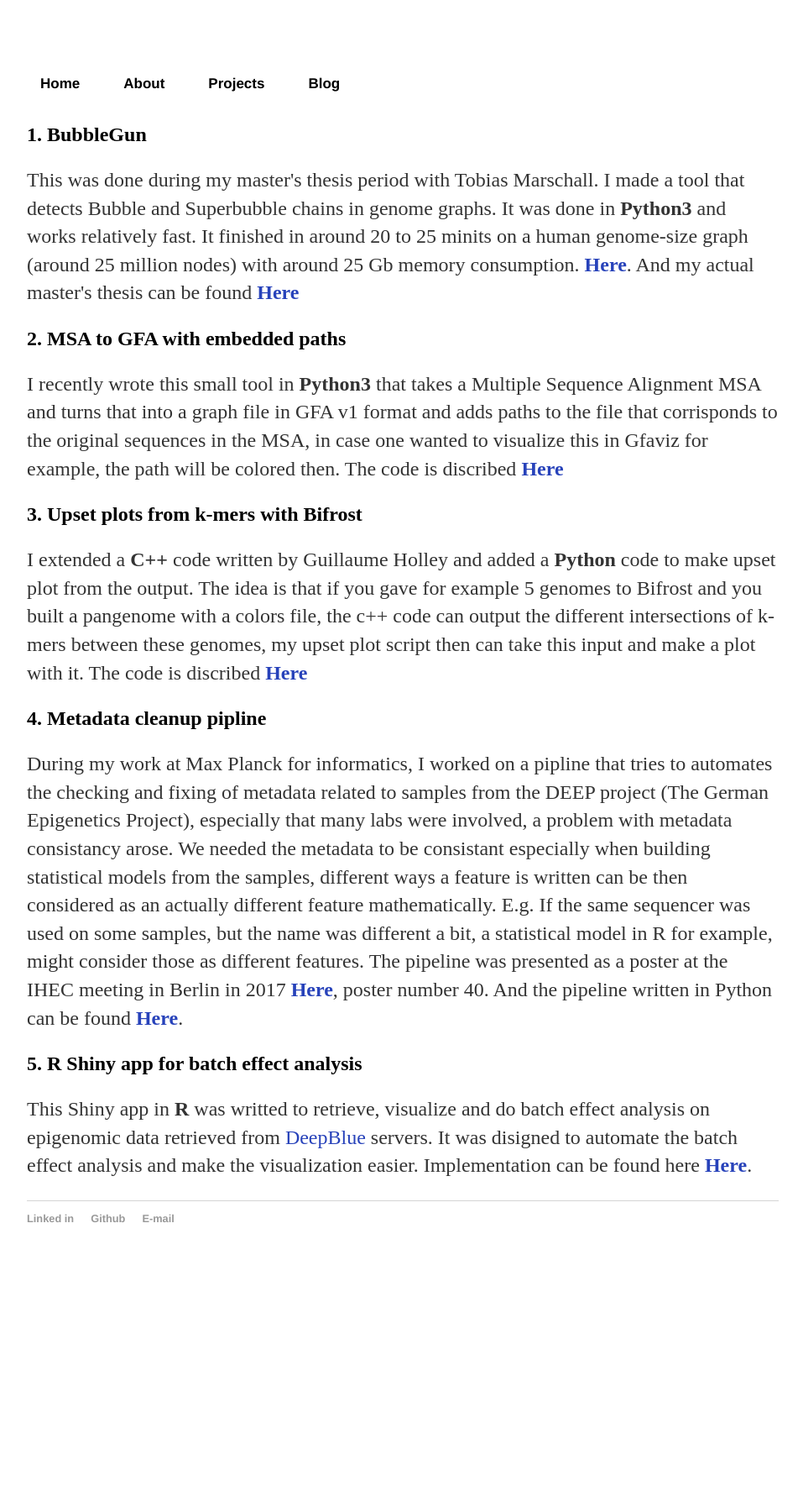
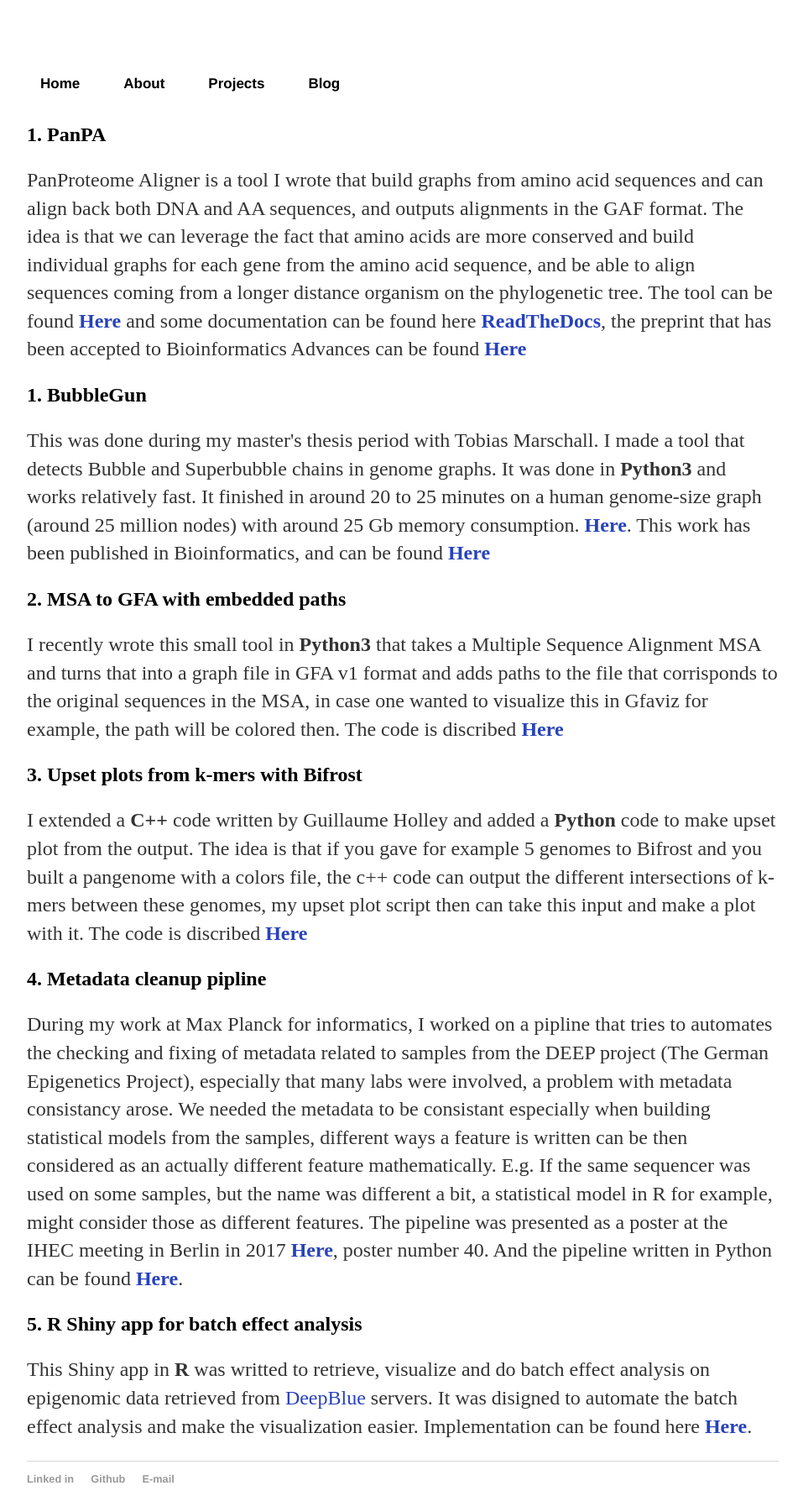
Before and after one commit to fawaz-dabbaghieh/fawaz-dabbaghieh.github.io, a Jekyll site: the page built from projects/index.html, in a window 1280 px wide. Shown: the whole page at 84% size, without its empty margins (160-1117 px from the left). Built offline with Jekyll 4.4.1, drawn with Linux system fonts in a browser that asks for light colours; before the commit the page ends 1490 px from its top, so only the background shows below that.

Commit message:
small updates to the website

```diff
--- a/projects/index.html
+++ b/projects/index.html
@@ -13,9 +13,14 @@ title : About page
 		<li><strong>Batch effect analysis Shiny R</strong></li>
 	</ul> -->
 
+	<h2 id="PanPA">1. PanPA</h2>
+	<p>PanProteome Aligner is a tool I wrote that build graphs from amino acid sequences and can align back both DNA and AA sequences, and outputs alignments in the GAF format. The idea is that we can leverage the fact that amino acids are more conserved and build individual graphs for each gene from the amino acid sequence, and be able to align sequences coming from a longer distance organism on the phylogenetic tree. The tool can be found <a href="https://github.com/fawaz-dabbaghieh/PanPA"><strong>Here</strong></a> and some documentation can be found here <a href="https://panpa-readthedocs.readthedocs.io/en/latest/index.html"><strong>ReadTheDocs</strong></a>, the preprint that has been accepted to Bioinformatics Advances can be found <a href="https://www.biorxiv.org/content/10.1101/2023.01.19.524778v1"><strong>Here</strong></a>
+	<p></p>
+
 	<h2 id="bubblegun">1. BubbleGun</h2>
-	<p>This was done during my master's thesis period with Tobias Marschall. I made a tool that detects Bubble and Superbubble chains in genome graphs. It was done in <strong>Python3</strong> and works relatively fast. It finished in around 20 to 25 minits on a human genome-size graph (around 25 million nodes) with around 25 Gb memory consumption.  <a href="https://github.molgen.mpg.de/fdabbagh/bubble_gun"><strong>Here</strong></a>. And my actual master's thesis can be found <a href="https://github.molgen.mpg.de/fdabbagh/thesis/blob/master/Thesis.pdf"><strong>Here</strong></a></p>
+	<p>This was done during my master's thesis period with Tobias Marschall. I made a tool that detects Bubble and Superbubble chains in genome graphs. It was done in <strong>Python3</strong> and works relatively fast. It finished in around 20 to 25 minutes on a human genome-size graph (around 25 million nodes) with around 25 Gb memory consumption.  <a href="https://github.molgen.mpg.de/fdabbagh/bubble_gun"><strong>Here</strong></a>. This work has been published in Bioinformatics, and can be found <a href="https://academic.oup.com/bioinformatics/article/38/17/4217/6633304"><strong>Here</strong></a></p>
 	<p></p>
+
 	<h2 id="msa_to_gfa">2. MSA to GFA with embedded paths</h2>
 	<!-- how to link headers <a href="#bubblegun">Bubblegun</a> -->
 	<p>I recently wrote this small tool in <strong>Python3</strong> that takes a Multiple Sequence Alignment MSA and turns that into a graph file in GFA v1 format and adds paths to the file that corrisponds to the original sequences in the MSA, in case one wanted to visualize this in Gfaviz for example, the path will be colored then. The code is discribed <a href="https://github.com/fawaz-dabbaghieh/msa_to_gfa"><strong>Here</strong></a></p>
@@ -28,7 +33,6 @@ title : About page
 	<!-- how to link headers <a href="#bubblegun">Bubblegun</a> -->
 	<p>During my work at Max Planck for informatics, I worked on a pipline that tries to automates the checking and fixing of metadata related to samples from the DEEP project (The German Epigenetics Project), especially that many labs were involved, a problem with metadata consistancy arose. We needed the metadata to be consistant especially when building statistical models from the samples, different ways a feature is written can be then considered as an actually different feature mathematically. E.g. If the same sequencer was used on some samples, but the name was different a bit, a statistical model in R for example, might consider those as different features. The pipeline was presented as a poster at the IHEC meeting in Berlin in 2017 <a href="http://ihec-epigenomes.org/news-events/berlin-2017/talks-posters/#science-days-posters"><strong>Here</strong></a>, poster number 40. And the pipeline written in Python can be found <a href="https://github.molgen.mpg.de/fdabbagh/metadata_fixer"><strong>Here</strong></a>.</p>
 
-
 	<h2 id="shiny_app">5. R Shiny app for batch effect analysis </h2>
 	<p>This Shiny app in <strong>R</strong> was writted to retrieve, visualize and do batch effect analysis on epigenomic data retrieved from <a href="https://deepblue.mpi-inf.mpg.de/">DeepBlue</a> servers. It was disigned to automate the batch effect analysis and make the visualization easier. Implementation can be found here
 	<a href="https://github.molgen.mpg.de/fdabbagh/shiny-app"><strong>Here</strong></a>.</p>
```
Also changed, not shown: korea/me.html (+6 -9 lines).
